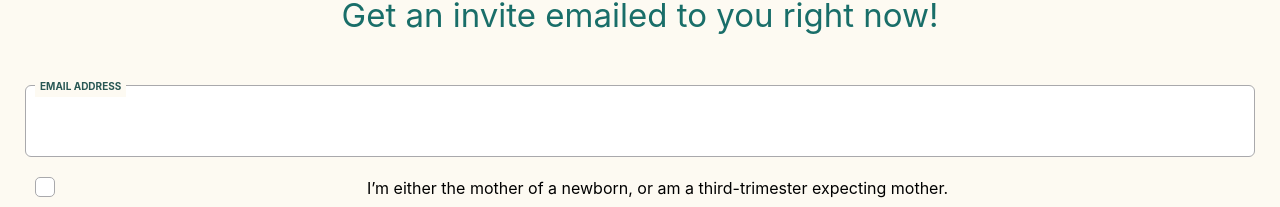
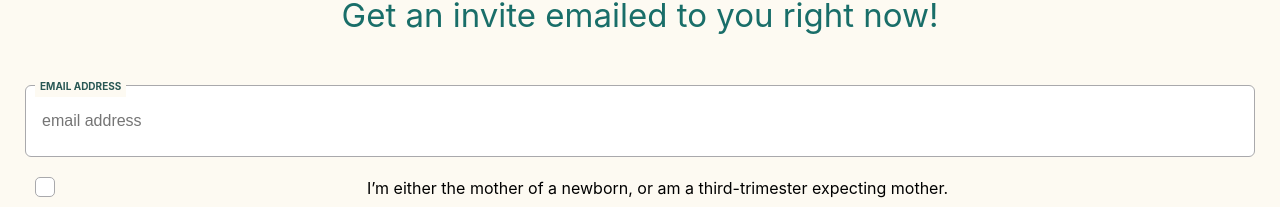
Before and after one commit to rubenmontes-sofomo/ada-poc-web-copy, a Next.js app: page /sign-up in a window 1280 px wide. Shown: the part 132-339 px from the top of the page. Built offline with nearby package versions, Linux system fonts and the light colour scheme.

Commit message:
styling on landing page

```diff
--- a/src/components/Button/Button.tsx
+++ b/src/components/Button/Button.tsx
@@ -19,7 +19,7 @@ export type ButtonProps = {
   disabled?: boolean
   overlayPrimary?: boolean
   overlaySecondary?: boolean
-  onClick: () => void
+  onClick?: () => void
 }
 
 export default function Button({
--- a/src/pages/sign-up/index.tsx
+++ b/src/pages/sign-up/index.tsx
@@ -45,6 +45,7 @@ export default function SignUp({}) {
             fullWidth={true}
             backgroundColor="yellow"
             setValue={setStateEmail}
+            placeholder="email address"
           />
           <div className={styles.checkbox}>
             <div className={styles.check}>
--- a/src/styles/sign-up.module.scss
+++ b/src/styles/sign-up.module.scss
@@ -34,6 +34,7 @@
       padding: 12px 14px;
       text-align: left;
       border-radius: 6px;
+      line-height: 22px;
 
       &:after,
       &:before {
```
Also changed, not shown: 1 other file (tests, documents, lock files or other folders).
